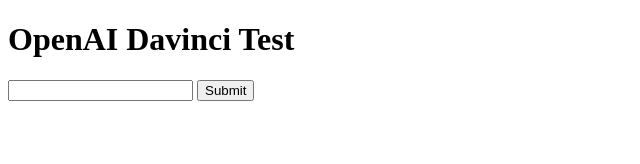
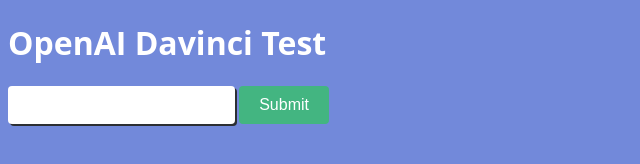
Before and after one commit to crrystalz/fokus, a plain HTML site: page index.html in a window 1280 px wide. Shown: the whole page, without its empty margins (0-640 px from the left). Drawn offline with Linux system fonts and the light colour scheme.

Commit message:
works and discord

```diff
--- a/index.html
+++ b/index.html
@@ -2,6 +2,7 @@
 <html>
 <head>
     <title>OpenAI Davinci Test</title>
+    <link rel="stylesheet" type="text/css" href="style.css">
 </head>
 <body>
 
@@ -16,34 +17,7 @@
 <!-- Display for model's output -->
 <div id="output"></div>
 
-<script>
-    // API key for OpenAI
-    const API_KEY = 'YOUR_API_KEY';
+<script src="script.js"></script>
 
-    // Function to send user input to OpenAI API and display output
-    function submitText() {
-        // Get user input
-        const inputText = document.getElementById('input-text').value;
-
-        // Send input to OpenAI API
-        fetch('https://api.openai.com/v1/engines/davinci/completions', {
-            method: 'POST',
-            headers: {
-                'Content-Type': 'application/json',
-                'Authorization': `Bearer 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`
-            },
-            body: JSON.stringify({
-                prompt: inputText,
-                temperature: 0.5
-            })
-        })
-        .then(response => response.json())
-        .then(data => {
-            // Display output from model
-            const output = data.choices[0].text;
-            document.getElementById('output').innerHTML = output;
-        });
-    }
-</script>
 </body>
 </html>
--- /dev/null
+++ b/script.js
@@ -0,0 +1,24 @@
+// Function to send user input to OpenAI API and display output
+function submitText() {
+    // Get user input
+    const inputText = document.getElementById('input-text').value;
+
+    // Send input to OpenAI API
+    fetch('https://api.openai.com/v1/engines/davinci/completions', {
+        method: 'POST',
+        headers: {
+            'Content-Type': 'application/json',
+            'Authorization': `Bearer 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`
+        },
+        body: JSON.stringify({
+            prompt: inputText,
+            temperature: 0.5
+        })
+    })
+    .then(response => response.json())
+    .then(data => {
+        // Display output from model
+        const output = data.choices[0].text;
+        document.getElementById('output').innerHTML = output;
+    });
+}
--- /dev/null
+++ b/style.css
@@ -0,0 +1,28 @@
+body {
+    background-color: #7289DA;
+    font-family: "Open Sans", sans-serif;
+    color: #FFFFFF;
+}
+
+#input-text {
+    border: none;
+    padding: 10px;
+    font-size: 16px;
+    border-radius: 4px;
+    margin-bottom: 10px;
+    box-shadow: 2px 2px #2C2F33;
+}
+
+#submit-button {
+    background-color: #43B581;
+    color: #FFFFFF;
+    border: none;
+    padding: 10px 20px;
+    font-size: 16px;
+    border-radius: 4px;
+    cursor: pointer;
+}
+
+#submit-button:hover {
+    background-color: #2C2F33;
+}
```
